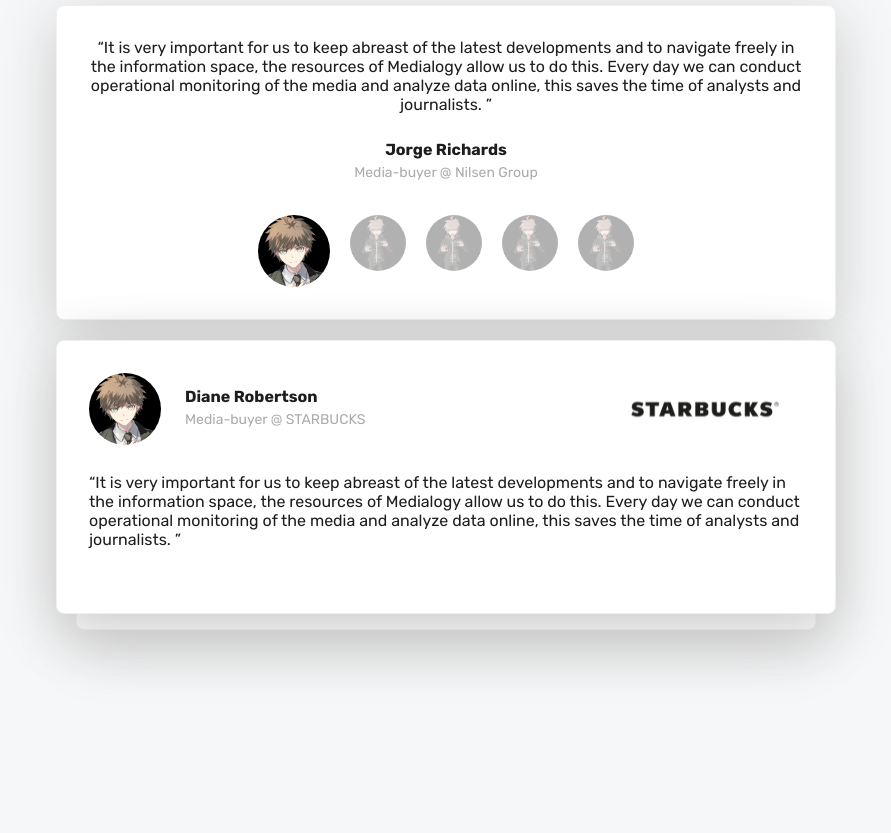
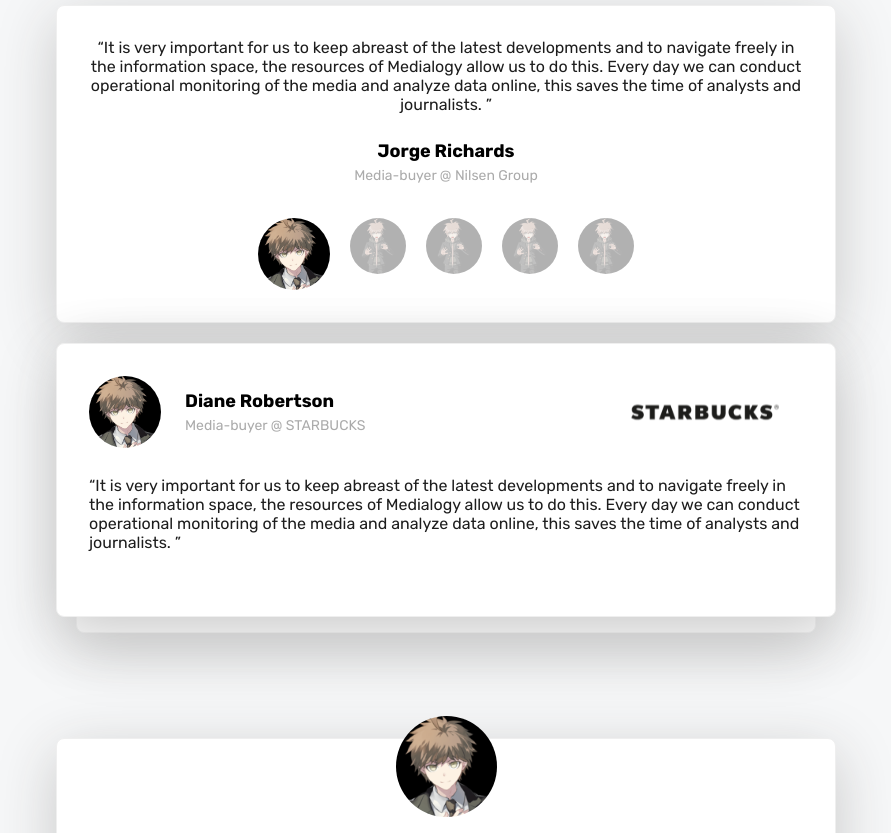
Before and after one commit to maksudin/TestimonialsAnim, a website built with webpack: page src/templates/index.html in a window 1280 px wide. Shown: the part 540-1373 px from the top of the page, without its empty margins (194-1085 px from the left). Built offline with nearby package versions, Linux system fonts and the light colour scheme; files whose address does not match are found by name.

Commit message:
minor changes

```diff
--- a/src/sass/app.sass
+++ b/src/sass/app.sass
@@ -88,6 +88,7 @@ body
 
         &--large
             margin-bottom: 64px
+
         &--starbucks
             margin-top: 28px
 
@@ -98,15 +99,16 @@ body
 
     &--on-top
         z-index: 2
+
+
     &--decorative
         width: 740px
         height: 290px
-        margin: 0 auto
         z-index: 1
-        position: relative
-        bottom: 294px
-
-
+        position: absolute
+        margin-left: 20px
+        @include r(1040)
+            width: 0
 
 
 
@@ -194,6 +196,10 @@ body
         font-size: 16px
         line-height: 150%
         color: #1D1D1D
+        &--large
+            font-size: 18px
+            font-weight: bold
+            line-height: 150%
 
     &__sub-text
         font-size: 14px
--- a/src/templates/index.html
+++ b/src/templates/index.html
@@ -41,7 +41,7 @@ title: Testimonials
 
 			<div class="person-info--centered person-info--top-margin">
 				<div class="person-info-text--large">
-				<div class="person-info__title">Jorge Richards</div>
+				<div class="person-info__title--large">Jorge Richards</div>
 				<div class="person-info__sub-text">Media-buyer @ Nilsen Group</div>
 				</div>
 				<div class="person-info__img--list">
@@ -65,7 +65,7 @@ title: Testimonials
 					<div class="person-info--large">
 						<div class="person-info__img--big"></div>
 						<div class="person-info-text--starbucks">
-							<div class="person-info__title">Diane Robertson</div>
+							<div class="person-info__title--large">Diane Robertson</div>
 							<div class="person-info__sub-text">Media-buyer @ STARBUCKS</div>
 						</div>
 					</div>
```
Also changed, not shown: build/css/app.css, build/index.html.
